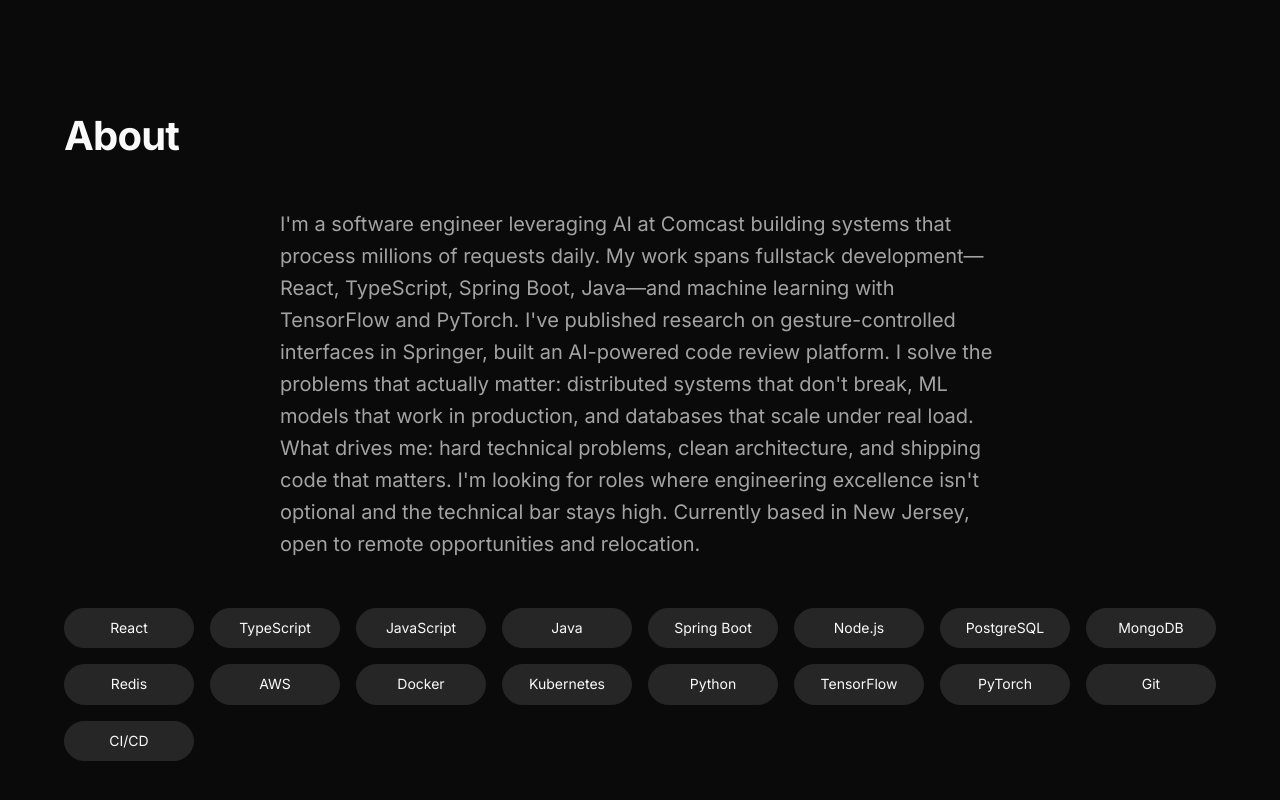
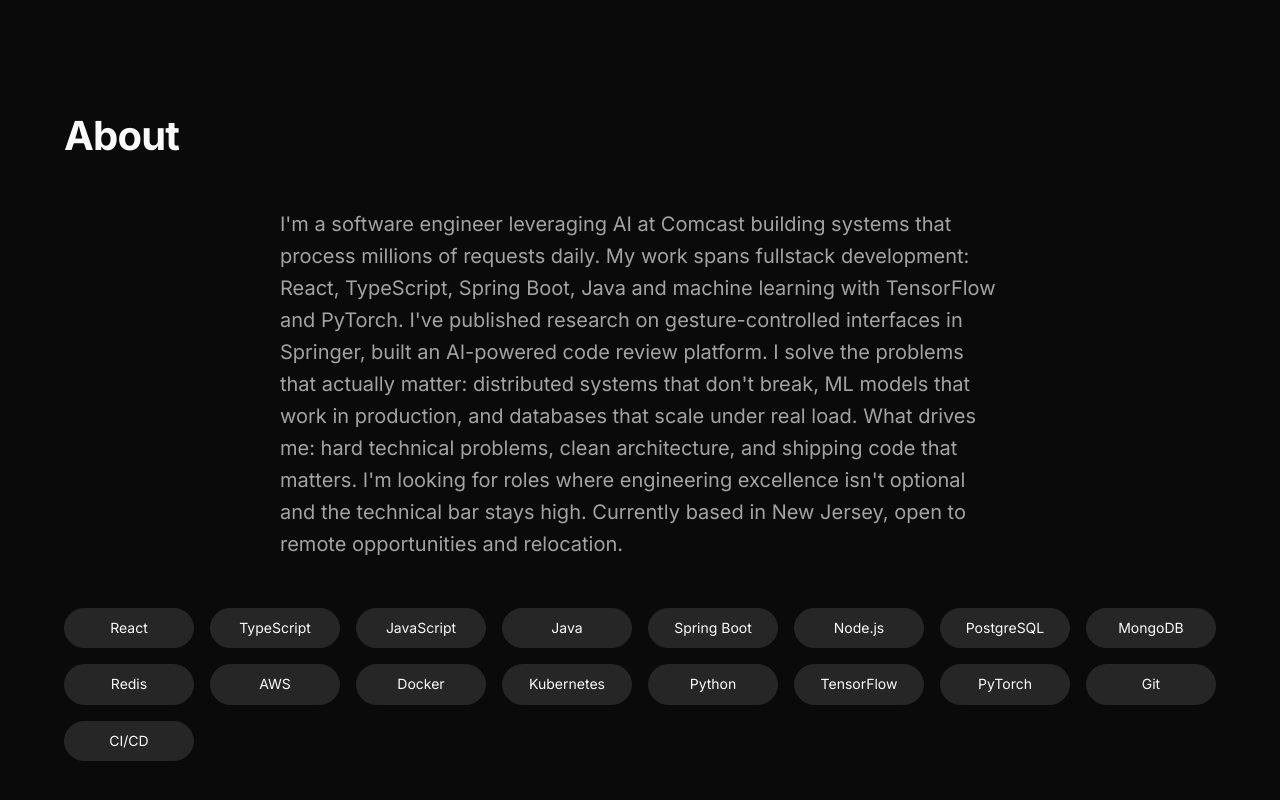
Before and after one commit to NavyanthReddy/Navyanth_Portfolio, a React (Vite) app: page / in a window 1280 px wide. Shown: the part 816-1616 px from the top of the page. Built offline with nearby package versions, Linux system fonts and the light colour scheme.

Commit message:
modified about me

```diff
--- a/src/components/About.jsx
+++ b/src/components/About.jsx
@@ -32,7 +32,7 @@
           transition={{ duration: 0.4, delay: 0.1 }}
         >
           <p className="lead">
-          I'm a software engineer leveraging AI at Comcast building systems that process millions of requests daily. My work spans fullstack development—React, TypeScript, Spring Boot, Java—and machine learning with TensorFlow and PyTorch.
+          I'm a software engineer leveraging AI at Comcast building systems that process millions of requests daily. My work spans fullstack development: React, TypeScript, Spring Boot, Java and machine learning with TensorFlow and PyTorch.
           I've published research on gesture-controlled interfaces in Springer, built an AI-powered code review platform. I solve the problems that actually matter: distributed systems that don't break, ML models that work in production, and databases that scale under real load.
           What drives me: hard technical problems, clean architecture, and shipping code that matters. I'm looking for roles where engineering excellence isn't optional and the technical bar stays high.
           Currently based in New Jersey, open to remote opportunities and relocation.
```
